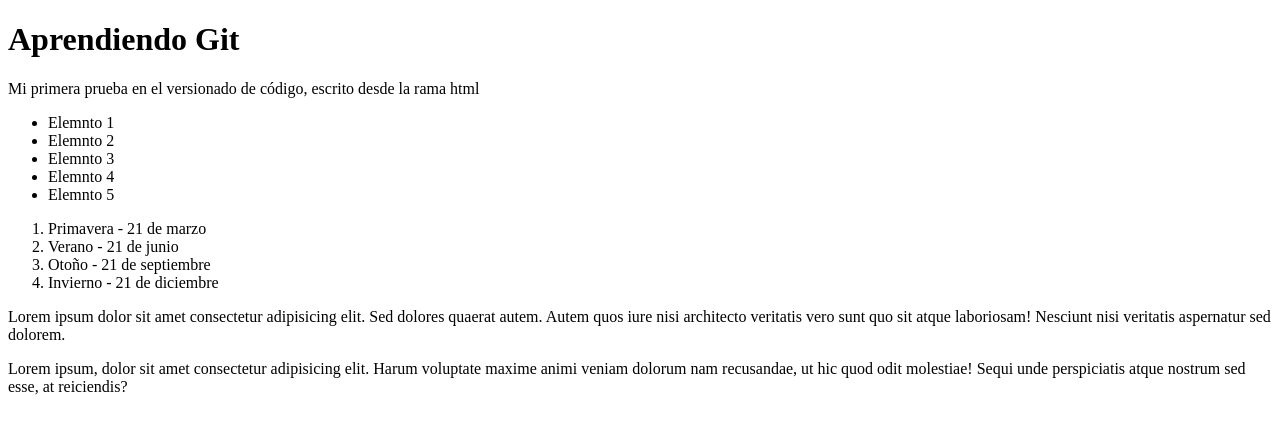
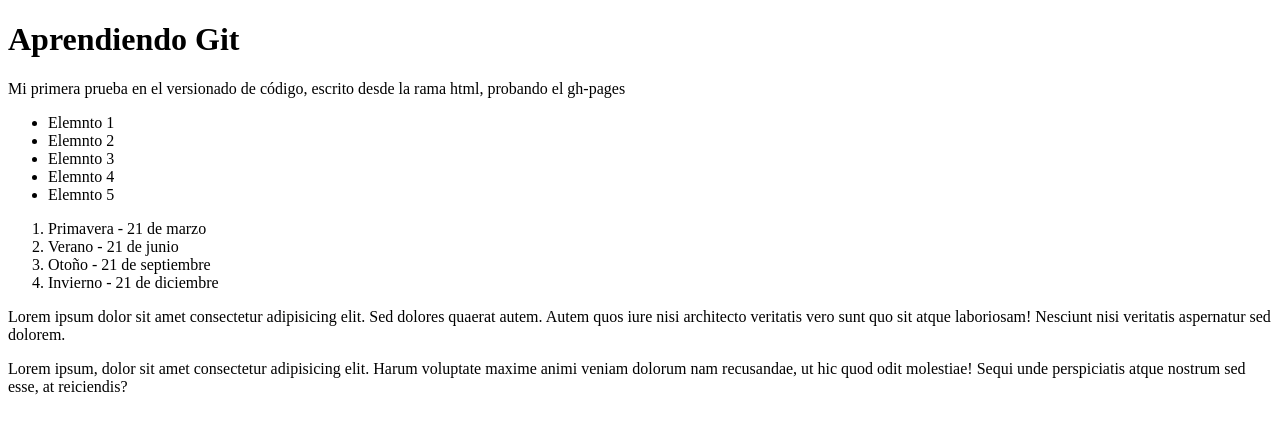
Before and after one commit to AndreePaz/youtube-git, a plain HTML site: page index.html in a window 1280 px wide. Drawn offline with Linux system fonts and the light colour scheme.

Commit message:
Usando el gh-pages

```diff
--- a/index.html
+++ b/index.html
@@ -7,7 +7,7 @@
 </head>
 <body>
   <h1>Aprendiendo Git</h1>
-  <p>Mi primera prueba en el versionado de código, escrito desde la rama html</p>
+  <p>Mi primera prueba en el versionado de código, escrito desde la rama html, probando el gh-pages</p>
   <ul>
     <li>Elemnto 1</li>
     <li>Elemnto 2</li>
```
